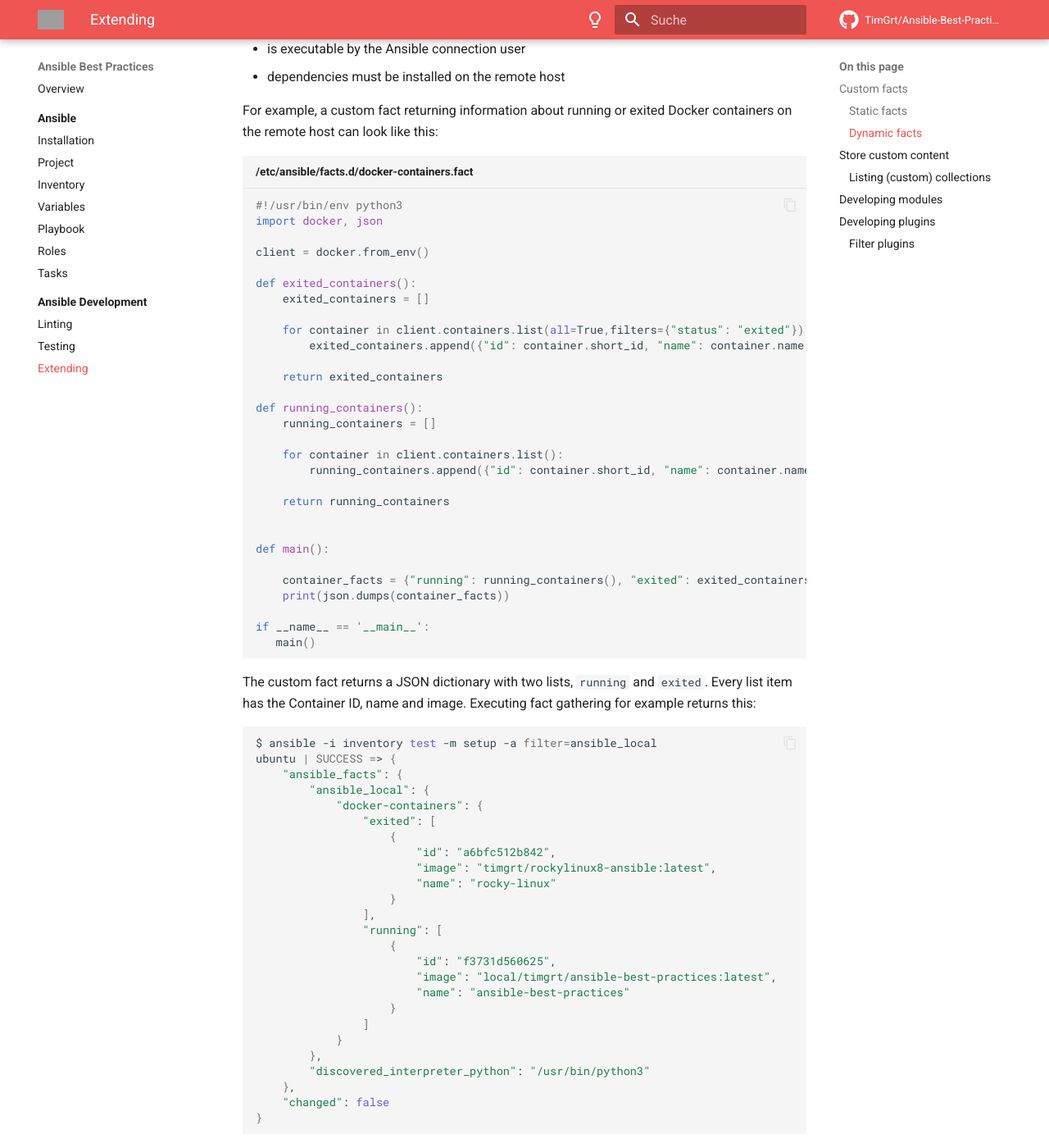
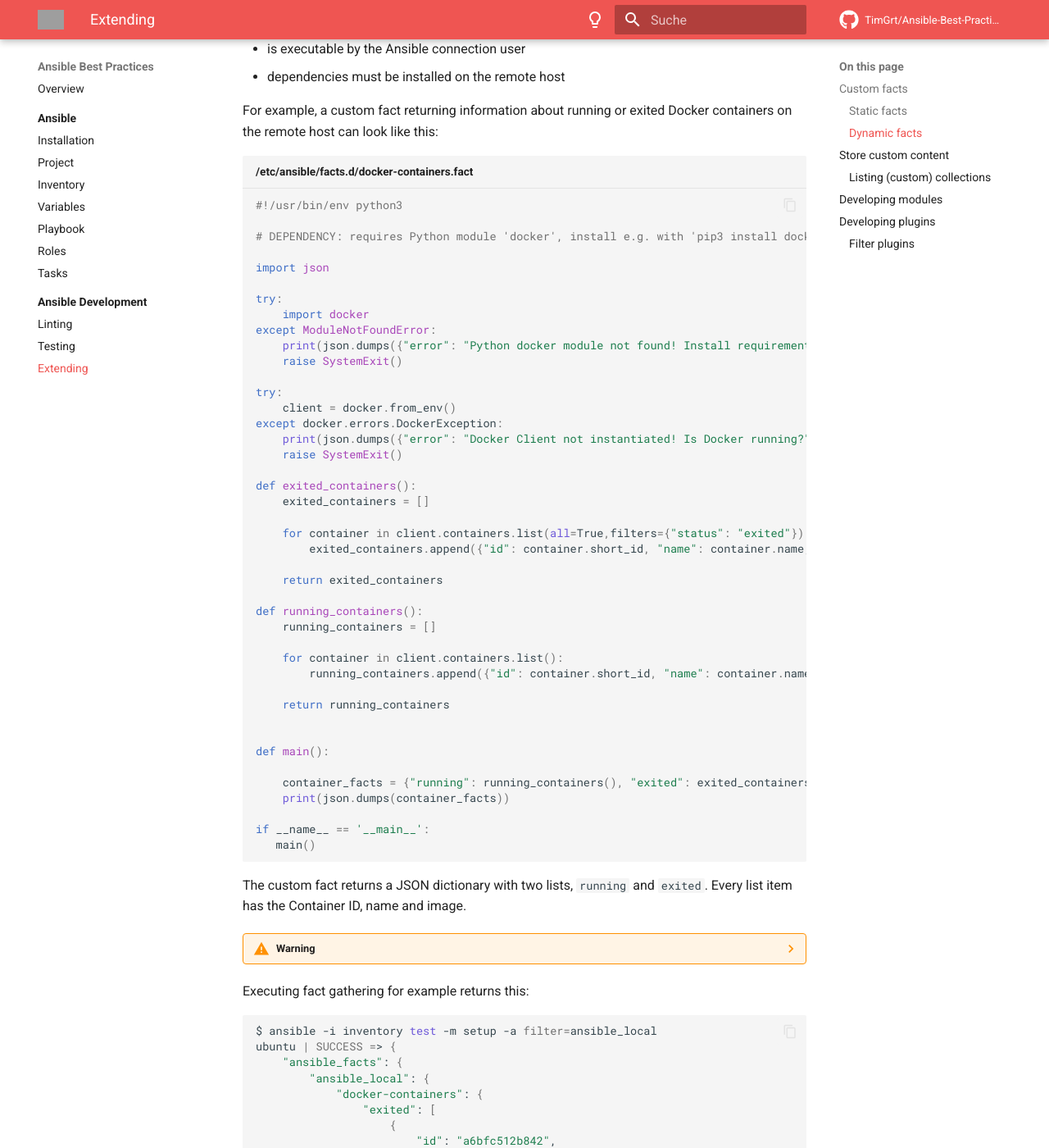
Before and after one commit to TimGrt/Ansible-Best-Practices, an MkDocs documentation site: the page built from docs/development/extending.md, in a window 1280 px wide and 1400 px high, scrolled down 1759 px. Shown: the whole window at 82% size. Built offline with MkDocs 1.6.1 and Material for MkDocs 9.7.7, drawn with Linux system fonts in a browser that asks for light colours; comment, search, counter and statistics services are not loaded; grey boxes are pictures that could not be loaded.

Commit message:
Updated custom facts script with error handling. Added warning for dependencies when using the facts script.

````diff
--- a/docs/development/extending.md
+++ b/docs/development/extending.md
@@ -66,9 +66,22 @@
 
 ```python title="/etc/ansible/facts.d/docker-containers.fact"
 #!/usr/bin/env python3
-import docker, json
 
-client = docker.from_env()
+# DEPENDENCY: requires Python module 'docker', install e.g. with 'pip3 install docker' or install 'python3-docker' rpm with package manager
+
+import json
+
+try:
+    import docker
+except ModuleNotFoundError:
+    print(json.dumps({"error": "Python docker module not found! Install requirements!"}))
+    raise SystemExit()
+
+try:
+    client = docker.from_env()
+except docker.errors.DockerException:
+    print(json.dumps({"error": "Docker Client not instantiated! Is Docker running?"}))
+    raise SystemExit()
 
 def exited_containers():
     exited_containers = []
@@ -97,6 +110,26 @@
 ```
 
 The custom fact returns a JSON dictionary with two lists, `running` and `exited`. Every list item has the Container ID, name and image.
+
+??? warning
+    Using the fact requires the Python docker module (mind the `import docker` statement) and the Docker service running on the target node.
+    Otherwise, an error message is returned, e.g.:
+
+    ```bash
+    "ansible_local": {
+            "docker-containers": {
+                "error": "Python docker module not found! Install requirements!"
+            }
+        }
+    ```
+    ```bash
+    "ansible_local": {
+            "docker-containers": {
+                "error": "Docker Client not instantiated! Is Docker running?"
+            }
+        }
+    ```
+
 Executing fact gathering for example returns this:
 
 ```bash
````
